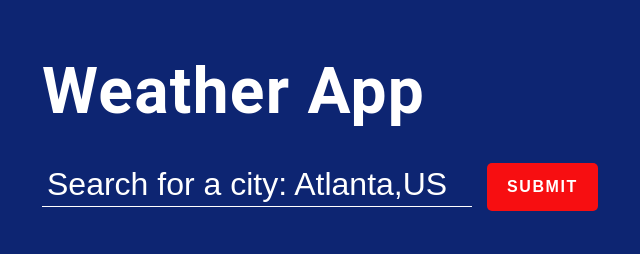
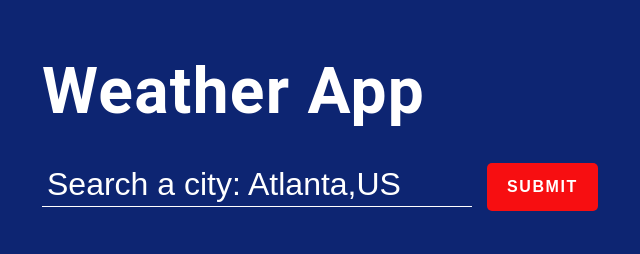
Before and after one commit to Rick-243/WDD-330, a plain HTML site: page weather_app/index.html in a window 1280 px wide. Shown: the whole page, without its empty margins (8-648 px from the left). Drawn offline with Linux system fonts and the light colour scheme.

Commit message:
changed placeholder

```diff
--- a/weather_app/index.html
+++ b/weather_app/index.html
@@ -13,7 +13,7 @@
         <div class="container">
             <h1 class="heading">Weather App</h1>
             <form>
-                <input type="text" placeholder="Search for a city: Atlanta,US" autofocus>
+                <input type="text" placeholder="Search a city: Atlanta,US" autofocus>
                 <button type="submit">SUBMIT</button>
                 <span class="msg"></span>
             </form>
```
